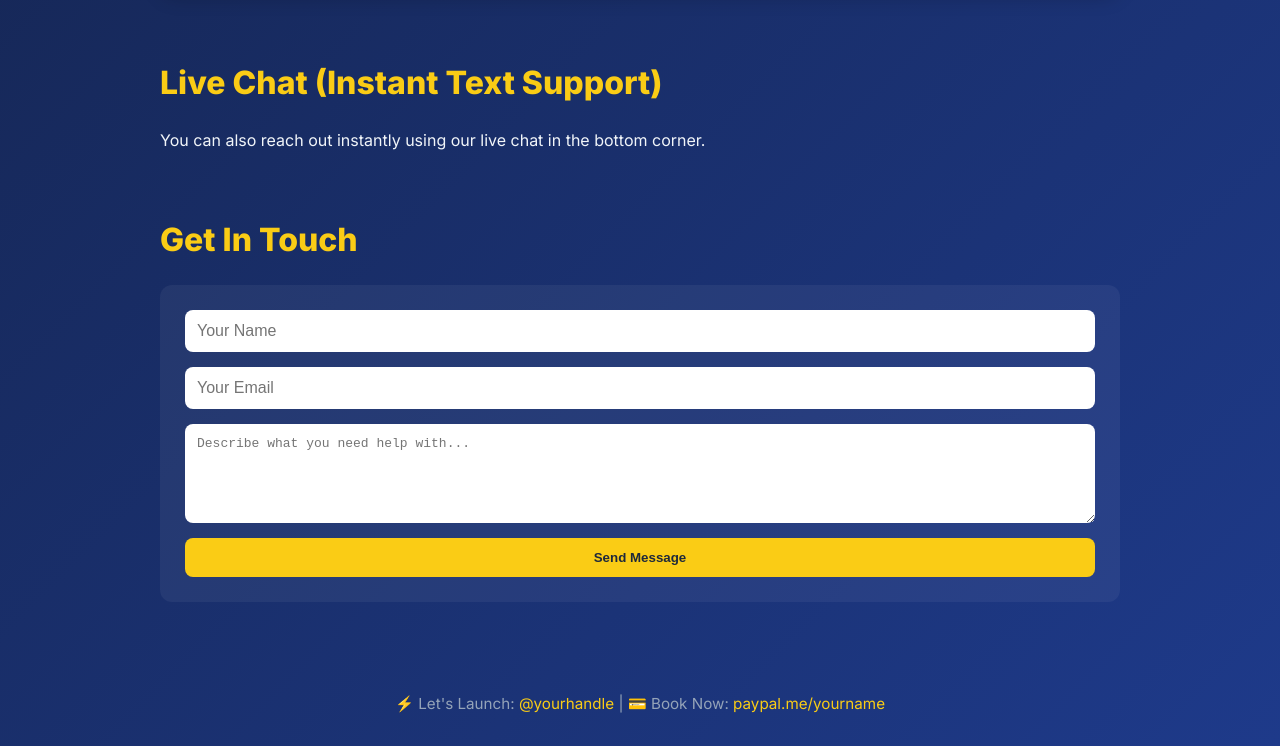
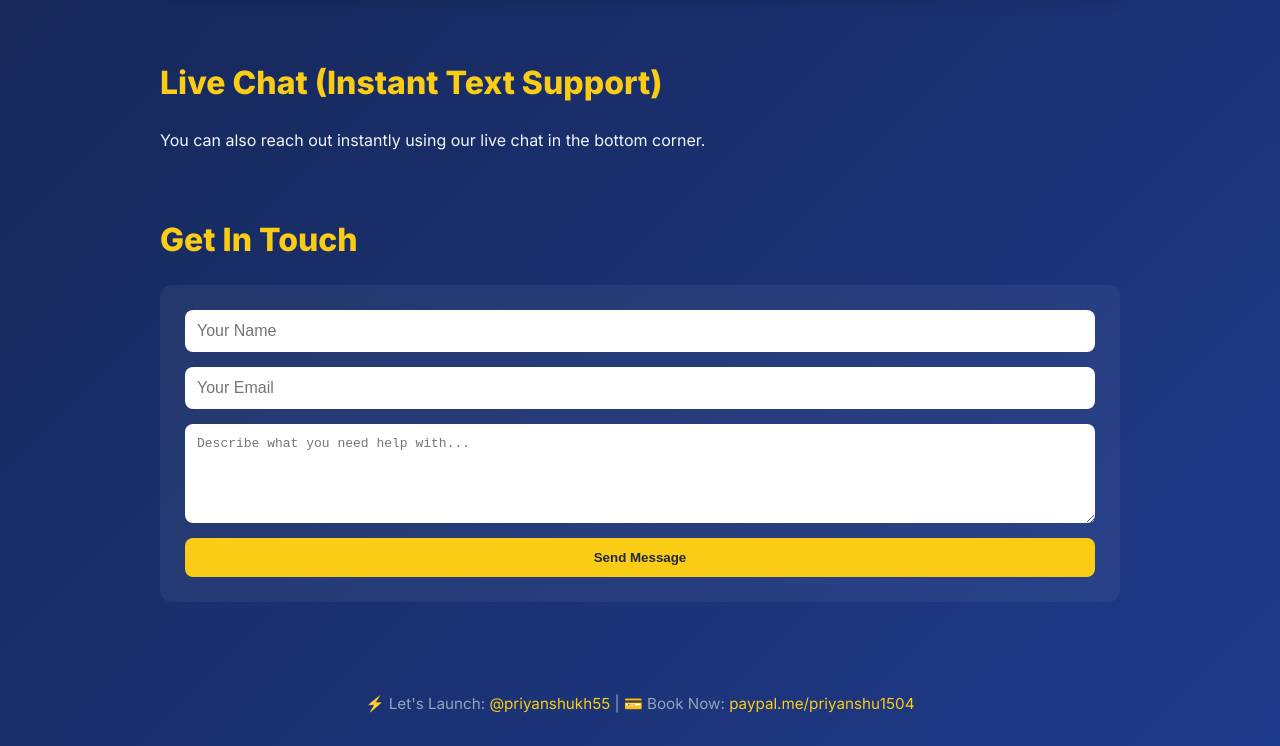
Before and after one commit to pkuser723/LaunchCore, a plain HTML site: page index.html in a window 1280 px wide. Shown: the part 1990-2736 px from the top of the page. Drawn offline with Linux system fonts and the light colour scheme.

Commit message:
first commit

```diff
--- a/index.html
+++ b/index.html
@@ -5,6 +5,7 @@
   <meta name="viewport" content="width=device-width, initial-scale=1.0" />
   <title>LaunchCore – AI Launch Studio</title>
   <link href="https://fonts.googleapis.com/css2?family=Inter:wght@400;600;800&display=swap" rel="stylesheet">
+  <link rel="icon" type="image/png" href="car.png">
   <style>
     * {
       box-sizing: border-box;
@@ -156,7 +157,7 @@
   <header>
     <h1>LaunchCore</h1>
     <p>AI-Powered Launch Studio – Get Your Sales Assets in 24h</p>
-    <a class="cta-btn" href="https://paypal.me/yourname">Start Your Launch →</a>
+    <a class="cta-btn" href="https://paypal.me/priyanshu1504">Start Your Launch →</a>
   </header>
 
   <section>
@@ -221,7 +222,7 @@
   </section> -->
 
   <footer>
-    <p>⚡ Let's Launch: <a href="https://twitter.com/yourhandle">@yourhandle</a> | 💳 Book Now: <a href="https://paypal.me/yourname">paypal.me/yourname</a></p>
+    <p>⚡ Let's Launch: <a href="https://x.com/priyanshukh55">@priyanshukh55</a> | 💳 Book Now: <a href="https://paypal.me/priyanshu1504">paypal.me/priyanshu1504</a></p>
   </footer>
 
   <!-- Tawk.to Live Chat Script -->
```
